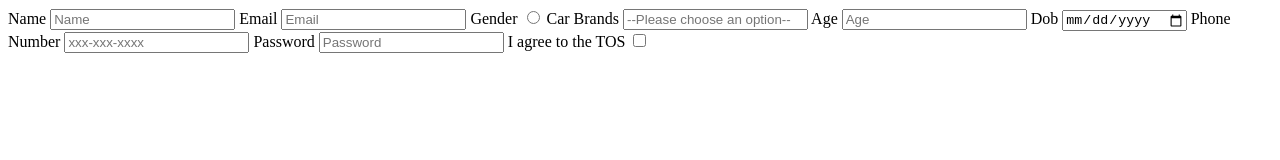
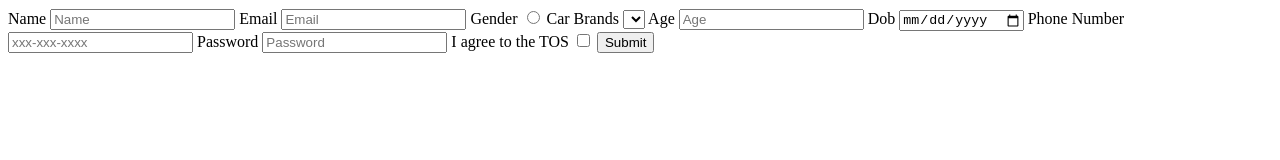
Before and after one commit to acciojob/signup-form-car-PavanTejaReddy1, a website: page main.html in a window 1280 px wide. Drawn offline with Linux system fonts and the light colour scheme.

Commit message:
created a submission

```diff
--- a/main.html
+++ b/main.html
@@ -16,9 +16,9 @@
 		<label for="email">Email</label>
 		<input type="email" id="email" placeholder="Email" required>
 		<label for="gender_m, gender_f">Gender</label>
-		<input type="radio" id="gender_m, gender_f" required>
+		<input type="radio" id="gender_m, gender_f" name="gender" required>
 		<label for="cars">Car Brands</label>
-		<input type="select" id="cars" placeholder="--Please choose an option--" required>
+		<select type="select" id="cars" placeholder="--Please choose an option--" required></select>
 		<label for="age">Age</label>
 		<input type="number" id="age" placeholder="Age" required>
 		<label for="dob">Dob</label>
@@ -29,6 +29,7 @@
 		<input type="password" id="password" placeholder="Password" required>
 		<label for="tos">I agree to the TOS</label>
 		<input type="checkbox" id="tos" required>
+		<input type="submit">
 	</form>
 
 </body>
```
